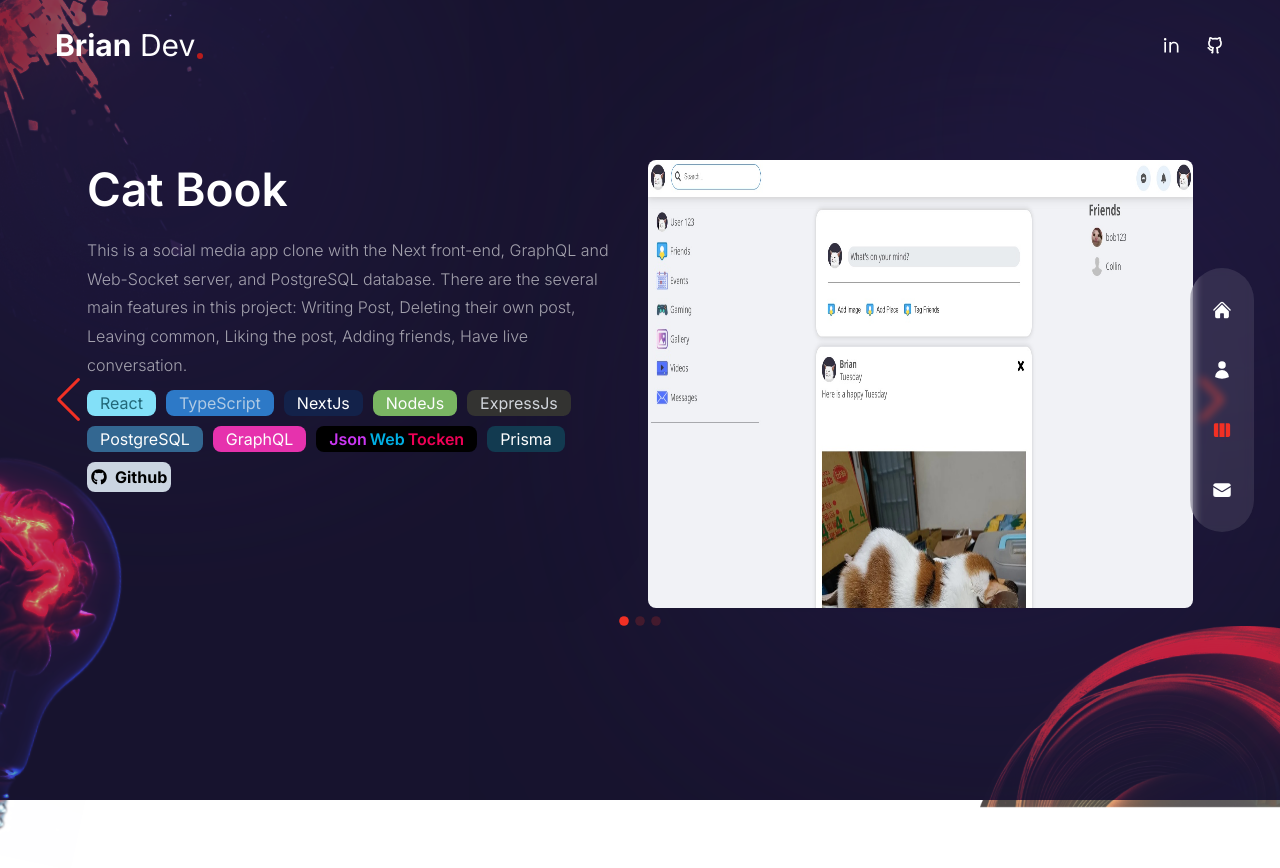
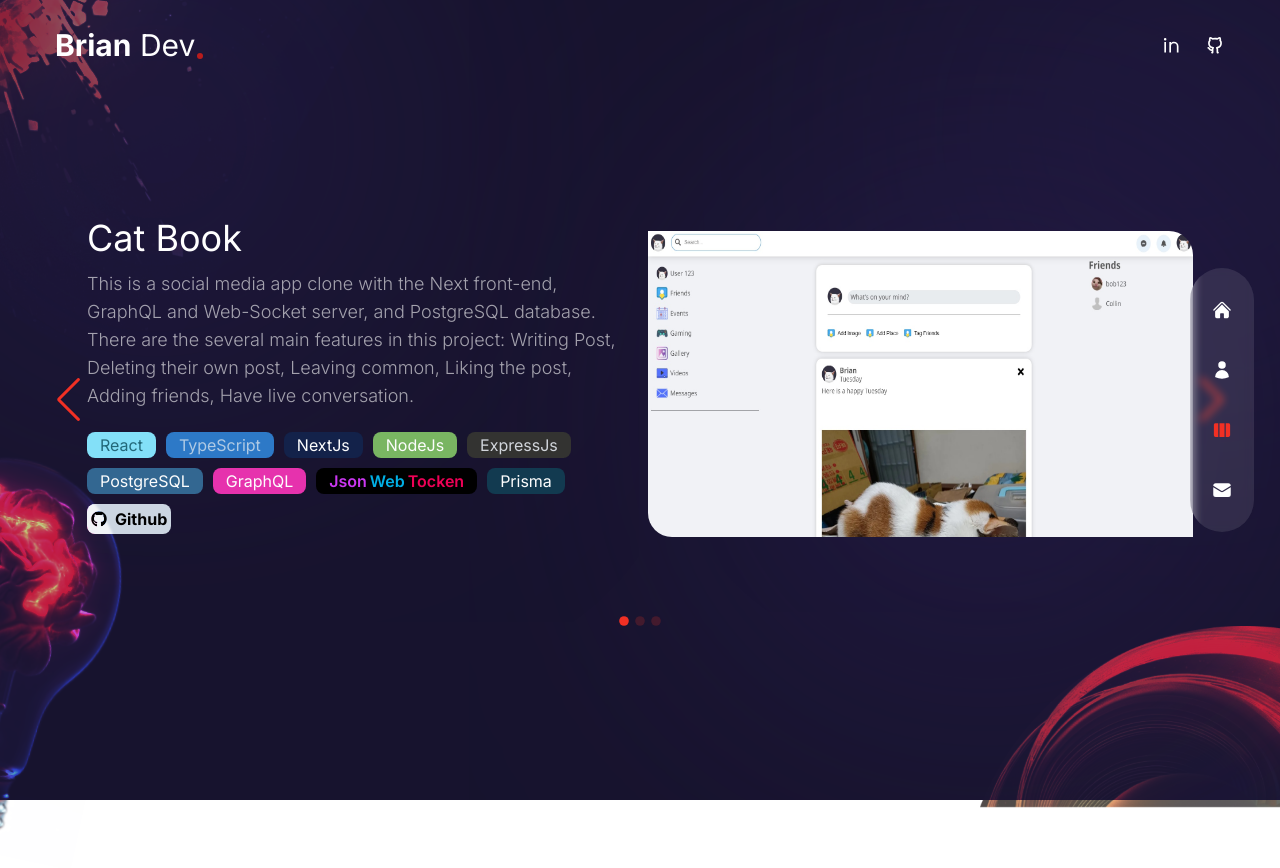
Before and after one commit to o83213/portfolio-brian, a Next.js app: page /work in a window 1280 px wide. Shown: the top 868 px of the page. Built offline with nearby package versions, Linux system fonts and the light colour scheme.

Commit message:
update work image container size

```diff
--- a/src/app/work/page.tsx
+++ b/src/app/work/page.tsx
@@ -12,7 +12,7 @@ import AnimationWrapper from "@/components/AnimationWrapper";
 function Page() {
   return (
     <AnimationWrapper>
-      <div className="h-full bg-primary/30 py-36 flex items-center ">
+      <div className="h-full bg-primary/30 py-7 xl:py-36 flex items-center ">
         <Circles />
         <div className="container mx-auto">
           <motion.div
--- a/src/components/LiveProjectPop.tsx
+++ b/src/components/LiveProjectPop.tsx
@@ -3,18 +3,13 @@ import { BsArrowRight } from "react-icons/bs";
 export default function LiveProjectPop() {
   return (
     <>
-      {/* overlay gradient */}
       <div className="absolute inset-0 bg-gradient-to-l from-transparent via-[#e838cc] to-[#4a22bd] opacity-0 group-hover:opacity-80 transition-all duration-700" />
-      {/* title */}
-      <div className="absolute bottom-0 left-1/2 -translate-x-1/2 translate-y-full group-hover:-translate-y-10 group-hover:xl:-translate-y-40 transition-all duration-300">
+      <div className="absolute bottom-0 left-1/2 -translate-x-1/2 translate-y-full group-hover:-translate-y-10 group-hover:xl:-translate-y-28 transition-all duration-300">
         <div className="flex items-center gap-x-2 text-[16px] tracking-[0.2em]">
-          {/* title part 1 */}
           <div className="delay-100">LIVE</div>
-          {/* title part 2 */}
           <div className="translate-y-[500%] group-hover:translate-y-0 transition-all duration-300 delay-150">
             PROJECT
           </div>
-          {/* icon */}
           <div className="text-xl translate-y-[500%] group-hover:translate-y-0 transition-all duration-300 delay-200">
             <BsArrowRight />
           </div>
--- a/src/components/Projectcard.tsx
+++ b/src/components/Projectcard.tsx
@@ -25,14 +25,14 @@ interface Props {
 
 function Projectcard({ data }: Props) {
   return (
-    <div className="grid grid-cols-1 xl:grid-cols-2 grid-rows-[1fr_2fr] xl:grid-rows-1 justify-items-center gap-4 w-full h-full  px-8 pb-8">
-      <div>
+    <div className="grid grid-cols-1 xl:grid-cols-[1fr_1fr] grid-rows-2 xl:grid-rows-1 justify-items-center gap-4 w-full h-full px-8 pb-8">
+      <div className="flex flex-col gap-3 justify-center">
         <motion.h2
           variants={fadeIn("up", 0.2)}
           initial="hidden"
           animate="show"
           exit="hidden"
-          className="h2 text-center xl:text-left"
+          className="text-2xl lg:text-3xl xl:text-4xl text-center xl:text-left"
         >
           {data.title}
         </motion.h2>
@@ -41,7 +41,7 @@ function Projectcard({ data }: Props) {
           initial="hidden"
           animate="show"
           exit="hidden"
-          className="mx-auto lg:mx-0"
+          className="mx-auto text-base sm:text-lg lg:text-xl xl:text-lg lg:mx-0"
         >
           {data.description}
         </motion.p>
@@ -63,21 +63,24 @@ function Projectcard({ data }: Props) {
           </Link>
         </motion.div>
       </div>
+      <div className="flex justify-center items-center w-full ">
         <Link
           href={data.url}
           target={"_blank"}
-        className="relative rounded-lg overflow-hidden flex  items-center group w-4/5 xl:w-full xl:h-full"
+          className="relative w-auto h-full xl:w-full xl:h-auto group aspect-video rounded-bl-3xl rounded-tr-3xl overflow-hidden"
         >
           <Image
             src={data.image}
             placeholder={"empty"}
             fill
             alt=""
+            style={{ objectFit: "fill" }}
             priority={true}
           />
           <LiveProjectPop />
         </Link>
       </div>
+    </div>
   );
 }
 
--- a/src/components/WorkSlider.tsx
+++ b/src/components/WorkSlider.tsx
@@ -73,7 +73,7 @@ function WorkSlider() {
       mousewheel={true}
       loop={true}
       modules={[Pagination, Navigation, Mousewheel]}
-      className="h-[65vh] sm:h-[480px]"
+      className="h-[65vh] sm:h-[480px] "
     >
       {workSliders.map((slide) => {
         return (
```
Lines whose indentation alone changed are shown as unchanged.
